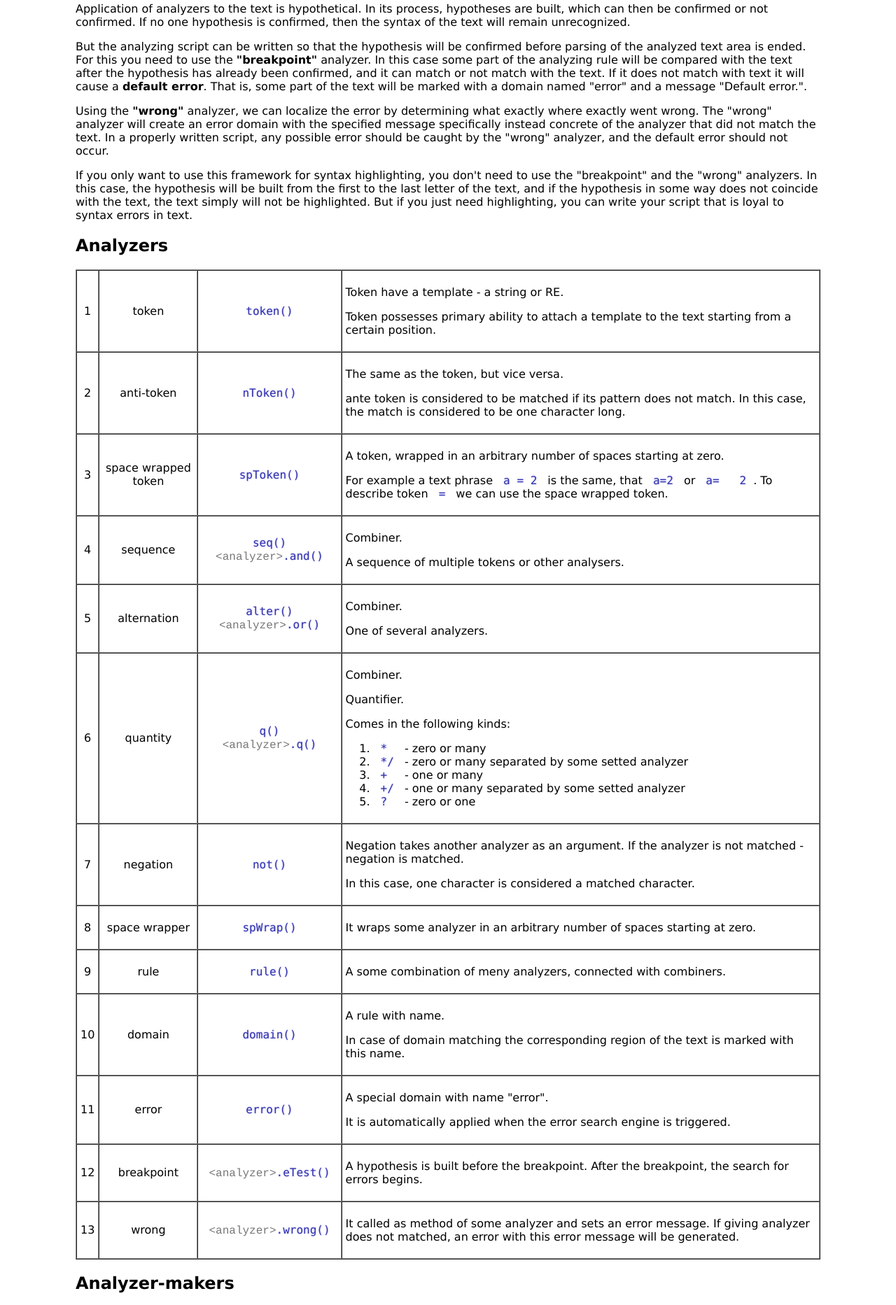
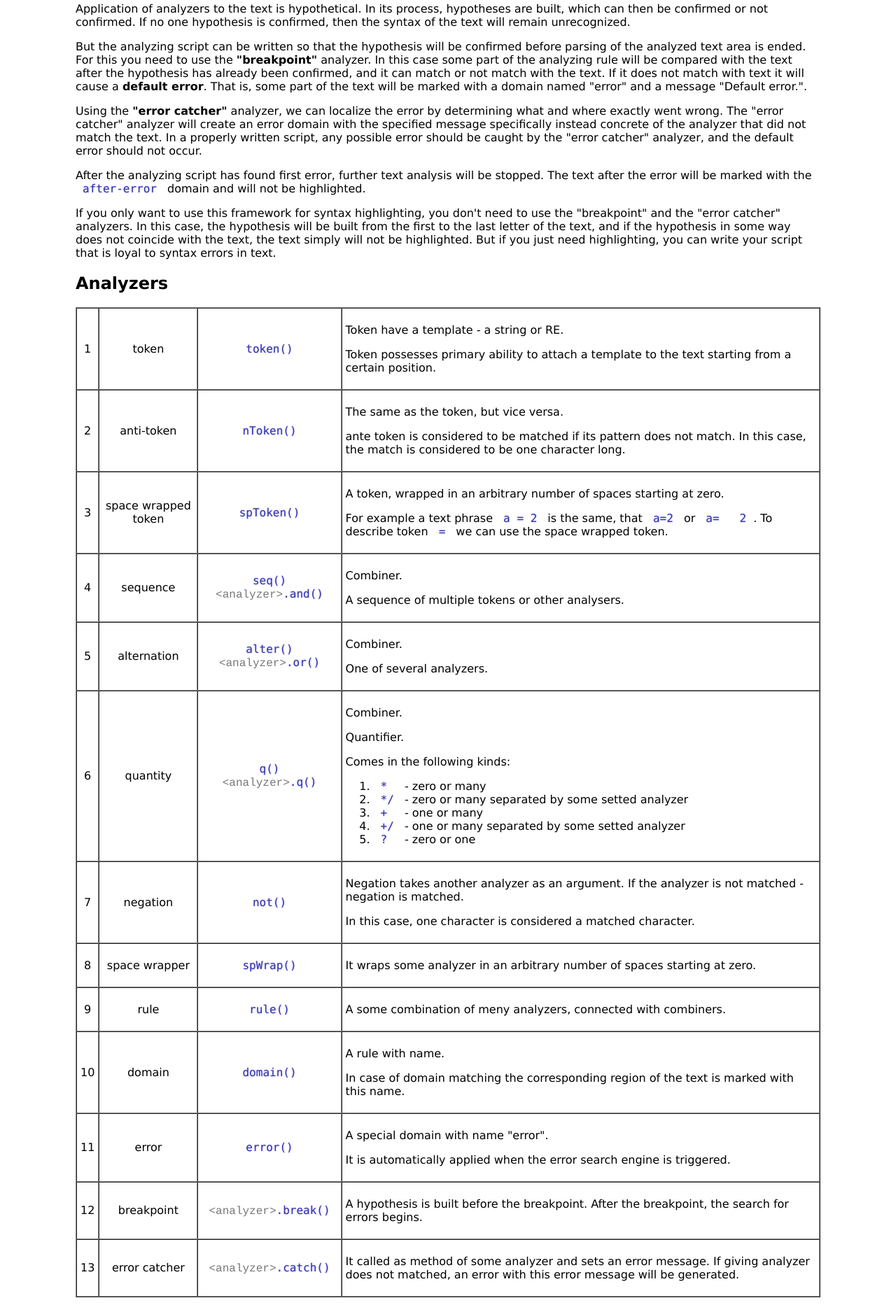
Before and after one commit to bognaum/syntax-hifhlight-framework, a plain HTML site: page docs/index.html in a window 1280 px wide. Shown: the part 307-2172 px from the top of the page at 70% size. Drawn offline with Linux system fonts and the light colour scheme.

Commit message:
Changed.

```diff
--- a/docs/index.html
+++ b/docs/index.html
@@ -40,10 +40,13 @@
 			But the analyzing script can be written so that the hypothesis will be confirmed before  parsing of the analyzed text area is ended. For this you need to use the <b>"breakpoint"</b> analyzer. In this case some part of the analyzing rule will be compared with the text after the hypothesis has already been confirmed, and it can match or not match with the text. If it does not match with text it will cause a <b>default error</b>. That is, some part of the text will be marked with a domain named "error" and a message "Default error.".
 		</p>
 		<p>
-			Using the <b>"wrong"</b> analyzer, we can localize the error by determining what exactly where exactly went wrong. The "wrong" analyzer will create an error domain with the specified message specifically instead concrete of the analyzer that did not match the text. In a properly written script, any possible error should be caught by the "wrong" analyzer, and the default error should not occur.
+			Using the <b>"error catcher"</b> analyzer, we can localize the error by determining what and where exactly went wrong. The "error catcher" analyzer will create an error domain with the specified message specifically instead concrete of the analyzer that did not match the text. In a properly written script, any possible error should be caught by the "error catcher" analyzer, and the default error should not occur.
 		</p>
 		<p>
-			If you only want to use this framework for syntax highlighting, you don't need to use the "breakpoint" and the "wrong" analyzers. In this case, the hypothesis will be built from the first to the last letter of the text, and if the hypothesis in some way does not coincide with the text, the text simply will not be highlighted. But if you just need highlighting, you can write your script that is loyal to syntax errors in text.
+			After the analyzing script has found first error, further text analysis will be stopped. The text after the error will be marked with the <code>after-error</code> domain and will not be highlighted.
+		</p>
+		<p>
+			If you only want to use this framework for syntax highlighting, you don't need to use the "breakpoint" and the "error catcher" analyzers. In this case, the hypothesis will be built from the first to the last letter of the text, and if the hypothesis in some way does not coincide with the text, the text simply will not be highlighted. But if you just need highlighting, you can write your script that is loyal to syntax errors in text.
 		</p>
 
 
@@ -226,7 +229,7 @@
 					<td class="ta-c">
 						<p>breakpoint</p>
 					</td>
-					<td class="ta-c"><code><span class="meta cb">analyzer</span>.eTest()</code></td>
+					<td class="ta-c"><code><span class="meta cb">analyzer</span>.break()</code></td>
 					<td>
 						<p>
 							A hypothesis is built before the breakpoint. After the breakpoint, the search for errors begins.
@@ -236,9 +239,9 @@
 				<tr>
 					<td class="trn"></td>
 					<td class="ta-c">
-						<p>wrong</p>
+						<p>error catcher</p>
 					</td>
-					<td class="ta-c"><code><span class="meta cb">analyzer</span>.wrong()</code></td>
+					<td class="ta-c"><code><span class="meta cb">analyzer</span>.catch()</code></td>
 					<td>
 						<p>
 							It called as method of some analyzer and sets an error message. If giving analyzer does not matched, an error with this error message will be generated.
@@ -386,14 +389,14 @@
 				</tr>
 				<tr>
 					<td class="trn"></td>
-					<td><code>.eTest( ...callbs )</code></td>
+					<td><code>.break( ...callbs )</code></td>
 					<td>
 						<p></p>
 					</td>
 				</tr>
 				<tr>
 					<td class="trn"></td>
-					<td><code>.wrong( msg )</code></td>
+					<td><code>.catch( msg )</code></td>
 					<td>
 						<p></p>
 					</td>
```
